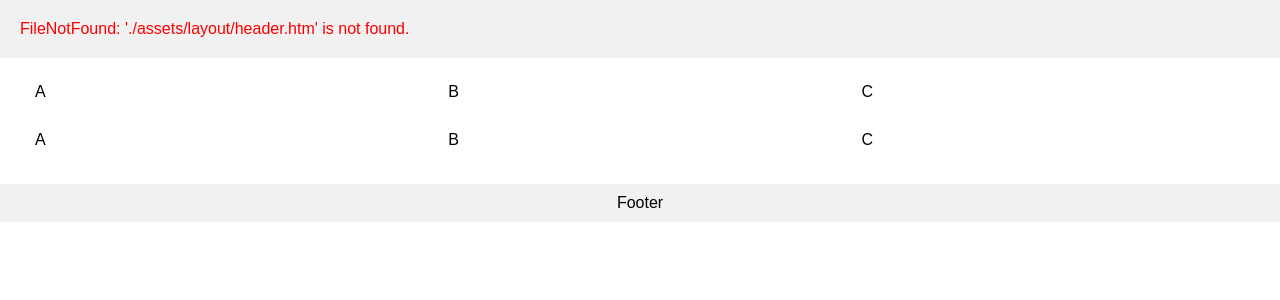
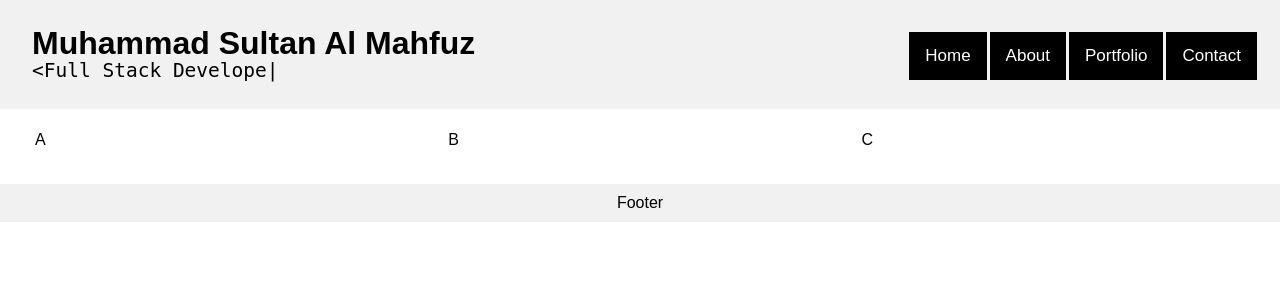
Before and after one commit to mahfuz225bd/web-development-project-assignment, a PHP site: page / in a window 1280 px wide. Shown: the top 300 px of the page. Run offline with PHP 8.4, Linux system fonts and the light colour scheme.

Commit message:
file structure organized

```diff
--- a/assets/css/default.css
+++ b/assets/css/default.css
@@ -16,6 +16,11 @@
 body {
 	margin: 0;
 	font-family: Arial, Helvetica, sans-serif;
+}
+
+.wrapper {
+	margin: 0;
+	border: 0;
 }
 
 /* Header and MainNav */
--- a/assets/js/default.js
+++ b/assets/js/default.js
@@ -1,10 +1,10 @@
 import { includeHTML } from './includeHTML.js';
 import { animatedTypingH2 } from './animatedTypingH2.js';
 
-// Enable include-html="" for including html file
+// Enable `include-html` attribute for including html file
 includeHTML();
 
 document.addEventListener('DOMContentLoaded', () => {
 	// Animated typing
-	animatedTypingH2('<Full Stack Developer and Freelancer>', 100);
+	animatedTypingH2('<Full Stack Developer>', 100);
 });
--- a/index.html
+++ b/index.html
@@ -10,27 +10,9 @@
 		<link rel="stylesheet" href="./assets/font-awesome/css/all.min.css" />
 	</head>
 	<body>
-		<header class="sticky" include-html="./assets/layout/header.htm">
-			<!-- Header will be loaded -->
-		</header>
-		<main>
-			<section class="col-3">
-				<article>A</article>
-				<article>B</article>
-				<article>C</article>
-			</section>
-			<section class="col-3">
-				<article>A</article>
-				<article>B</article>
-				<article>C</article>
-			</section>
-			<section class="col-3">
-				<article>A</article>
-				<article>B</article>
-				<article>C</article>
-			</section>
-		</main>
-		<footer>Footer</footer>
+		<div class="wrapper" id="pageLoader" include-html="./pages/index.html">
+			<!-- Load HTML according to page router -->
+		</div>
 
 		<script src="./assets/js/default.js" type="module"></script>
 	</body>
--- /dev/null
+++ b/pages/index.html
@@ -0,0 +1,21 @@
+<header class="sticky" include-html="./pages/layout/header.html">
+	<!-- Header will be loaded. include-html provided according to root index -->
+</header>
+<main>
+	<section class="col-3">
+		<article>A</article>
+		<article>B</article>
+		<article>C</article>
+	</section>
+	<section class="col-3">
+		<article>A</article>
+		<article>B</article>
+		<article>C</article>
+	</section>
+	<section class="col-3">
+		<article>A</article>
+		<article>B</article>
+		<article>C</article>
+	</section>
+</main>
+<footer>Footer</footer>
--- a/assets/layout/header.html
+++ b/pages/layout/header.html
@@ -7,10 +7,10 @@
 	</a>
 </hgroup>
 <nav id="mainNav">
-	<a href="#index">Home</a>
-	<a href="#about">About</a>
+	<a href="/">Home</a>
+	<a href="/about">About</a>
 	<a href="#portfolio">Portfolio</a>
-	<a href="#contact">Contact</a>
+	<a href="/contact">Contact</a>
 	<a href="javascript:void(0);" class="nav-icon" id="toggleMainNav">
 		<i class="fa fa-bars"></i>
 	</a>
```
Also changed, not shown: pages/contact.html (added, +9 -0 lines).
